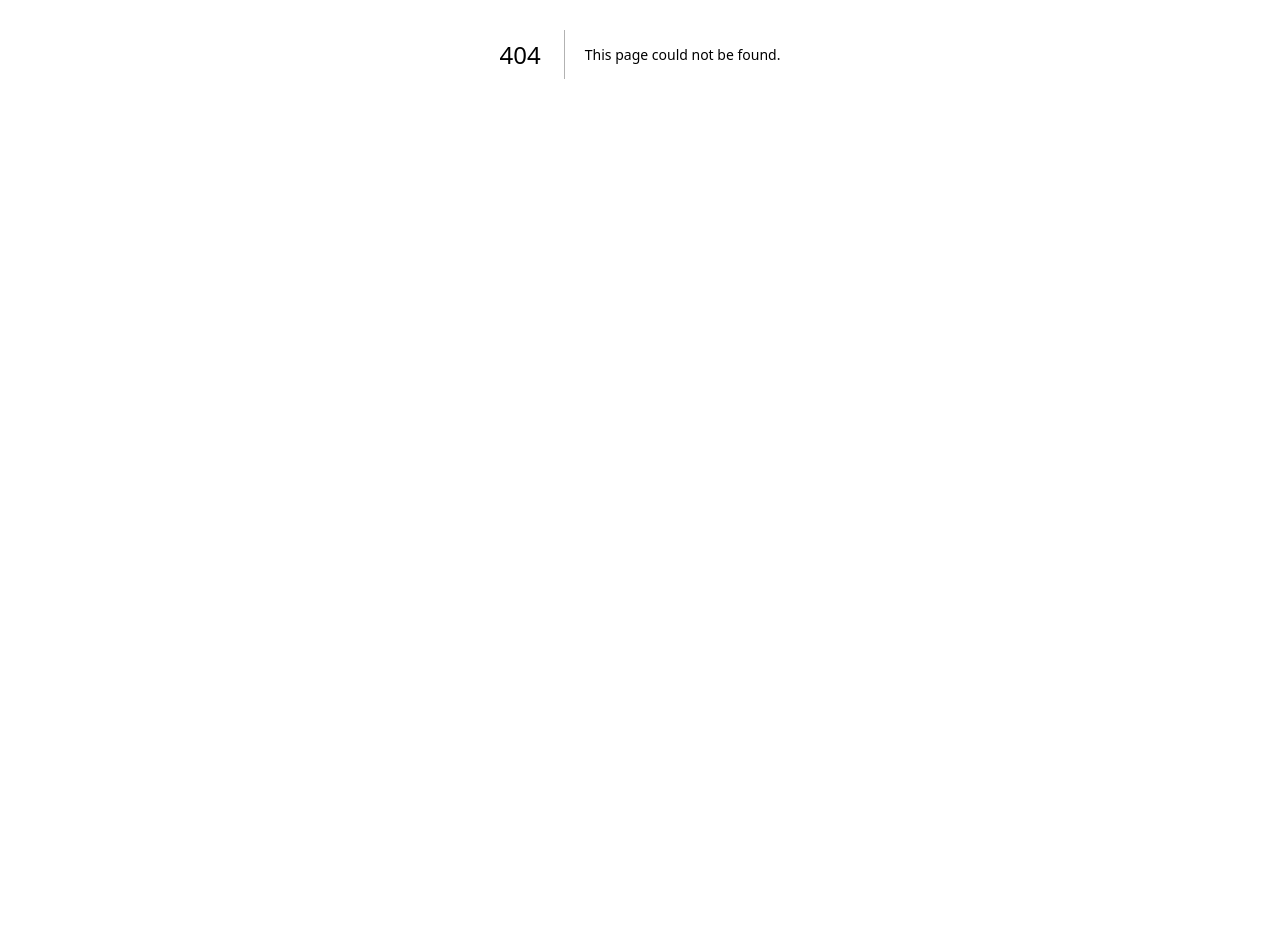
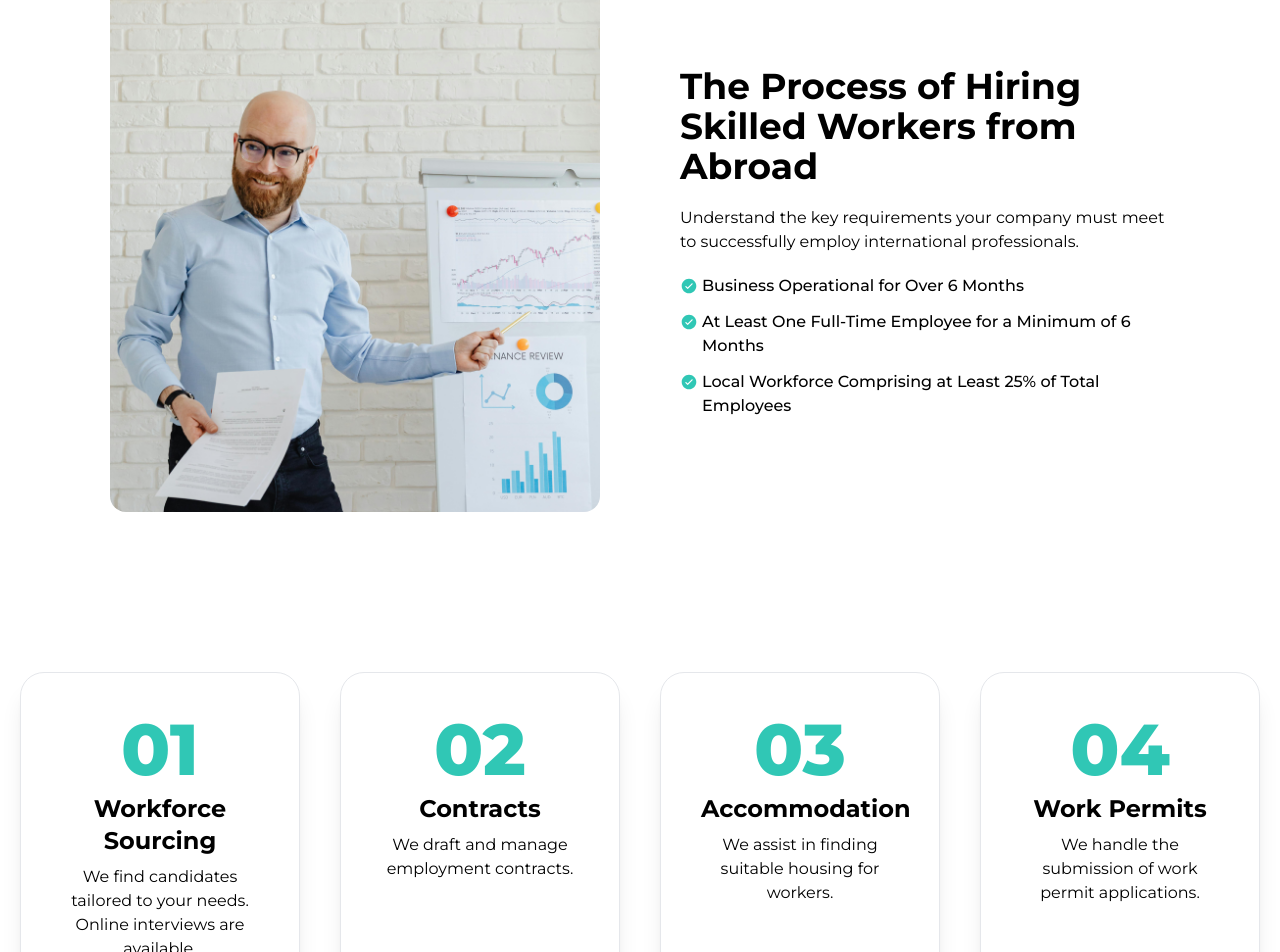
Before and after one commit to AbabilGroup/migrate-cloud, a Next.js app: page /how-to-hire-international-talent in a window 1280 px wide. Before the commit this address had no page. Shown: the part 346-1298 px from the top of the page. Before the commit the page ends 800 px from the top, so only its background shows below. Built offline with nearby package versions, Linux system fonts and the light colour scheme.

Commit message:
contact us page

```diff
--- a/src/app/(CommonLayout)/about-us/page.tsx
+++ b/src/app/(CommonLayout)/about-us/page.tsx
@@ -3,6 +3,11 @@ import HireAForeigner from "@/components/pages/about-us/HireAForeigner";
 import WhatDoWeOffer from "@/components/pages/about-us/WhatDoWeOffer";
 import WhoWeAre from "@/components/pages/about-us/WhoWeAre";
 import WhyChoose from "@/components/pages/about-us/WhyChoose";
+import { Metadata } from "next";
+
+export const metadata: Metadata = {
+  title: "MigrateCloud | About Us",
+};
 
 const AboutUsPage = () => {
   return (
--- a/src/app/(CommonLayout)/contact/page.tsx
+++ b/src/app/(CommonLayout)/contact/page.tsx
@@ -1,8 +1,17 @@
+import FAQ from "@/components/pages/homepage/FAQ";
+import GetInTouch from "@/components/pages/homepage/GetInTouch";
+import { Metadata } from "next";
+
+export const metadata: Metadata = {
+  title: "MigrateCloud | Contact",
+};
+
 const ContactPage = () => {
   return (
-    <div>
-      <h1>This is ContactPage component</h1>
-    </div>
+    <main>
+      <GetInTouch />
+      <FAQ />
+    </main>
   );
 };
 
--- a/src/app/(CommonLayout)/how-to-hire-a-foreigner/page.tsx
+++ /dev/null
@@ -1,9 +0,0 @@
-const HowToHireAForeignerPage = () => {
-  return (
-    <div>
-      <h1>This is HowToHireAForeignerPage component</h1>
-    </div>
-  );
-};
-
-export default HowToHireAForeignerPage;
--- /dev/null
+++ b/src/app/(CommonLayout)/how-to-hire-international-talent/page.tsx
@@ -0,0 +1,22 @@
+import FAQ from "@/components/pages/homepage/FAQ";
+import TypeOfEmployees from "@/components/pages/homepage/TypeOfEmployees";
+import ProcessSteps from "@/components/pages/how-to-hire-international-talent/ProcessSteps";
+import TheProcess from "@/components/pages/how-to-hire-international-talent/TheProcess";
+import { Metadata } from "next";
+
+export const metadata: Metadata = {
+  title: "MigrateCloud | How to hire international talent",
+};
+
+const HowToHireInternationalTalentPage = () => {
+  return (
+    <main>
+      <TheProcess />
+      <ProcessSteps />
+      <TypeOfEmployees />
+      <FAQ />
+    </main>
+  );
+};
+
+export default HowToHireInternationalTalentPage;
--- a/src/app/(CommonLayout)/page.tsx
+++ b/src/app/(CommonLayout)/page.tsx
@@ -8,6 +8,11 @@ import HowToHire from "@/components/pages/homepage/HowToHire";
 import TypeOfEmployees from "@/components/pages/homepage/TypeOfEmployees";
 import WhyChoose from "@/components/pages/homepage/WhyChoose";
 import WhyChooseUs from "@/components/pages/homepage/WhyChooseUs";
+import { Metadata } from "next";
+
+export const metadata: Metadata = {
+  title: "MigrateCloud | Simplify the process of hiring a global workforce.",
+};
 
 const HomePage = () => {
   return (
--- a/src/components/pages/about-us/HireAForeigner.tsx
+++ b/src/components/pages/about-us/HireAForeigner.tsx
@@ -1,4 +1,5 @@
 import { Button } from "@/components/ui/button";
+import Link from "next/link";
 
 const HireAForeigner = () => {
   return (
@@ -11,7 +12,9 @@ const HireAForeigner = () => {
           immigration process, ensuring a smooth and successful outcome.
         </p>
         <div className="flex items-center justify-center">
-          <Button>Contact us</Button>
+          <Link href="/contact">
+            <Button>Contact us</Button>
+          </Link>
         </div>
       </div>
     </section>
--- a/src/components/pages/homepage/FAQ.tsx
+++ b/src/components/pages/homepage/FAQ.tsx
@@ -6,9 +6,11 @@ import {
 } from "@/components/ui/accordion";
 import Image from "next/image";
 
+
+
 const FAQ = () => {
   return (
-    <section className="py-10">
+    <section className="py-20">
       <div className="container grid max-w-[1100px] grid-cols-1 items-center gap-20 lg:grid-cols-2">
         <div>
           <Image
--- a/src/components/pages/homepage/Hero.tsx
+++ b/src/components/pages/homepage/Hero.tsx
@@ -8,6 +8,7 @@ import {
 } from "@/components/ui/carousel";
 import Image from "next/image";
 import Autoplay from "embla-carousel-autoplay";
+import Link from "next/link";
 
 const Hero = () => {
   return (
@@ -22,10 +23,14 @@ const Hero = () => {
           to grow. From recruitment to onboarding, we handle it all.
         </p>
         <div className="space-x-2">
-          <Button>Contact us</Button>
-          <Button variant="outline" className="border-primary text-primary">
-            Explore Services
-          </Button>
+          <Link href="/contact">
+            <Button>Contact us</Button>
+          </Link>
+          <Link href="/services">
+            <Button variant="outline" className="border-primary text-primary">
+              Explore Services
+            </Button>
+          </Link>
         </div>
       </div>
       <div className="basis-full xl:basis-1/2">
--- a/src/components/pages/homepage/WhyChooseUs.tsx
+++ b/src/components/pages/homepage/WhyChooseUs.tsx
@@ -1,5 +1,6 @@
 import { Button } from "@/components/ui/button";
 import Image from "next/image";
+import Link from "next/link";
 import { IoIosCheckmarkCircle } from "react-icons/io";
 
 const WhyChooseUs = () => {
@@ -62,7 +63,9 @@ const WhyChooseUs = () => {
             </div>
 
             <div>
-              <Button className="bg-secondary">Contact us</Button>
+              <Link href="/contact">
+                <Button className="bg-secondary">Contact us</Button>
+              </Link>
             </div>
           </div>
           <div>
--- /dev/null
+++ b/src/components/pages/how-to-hire-international-talent/ProcessSteps.tsx
@@ -0,0 +1,68 @@
+const ProcessSteps = () => {
+  return (
+    <section className="py-20">
+      <div className="container">
+        <div className="flex flex-wrap items-center justify-center gap-10">
+          {/* card  */}
+          <div className="col-span-1 min-h-[350px] w-[280px] space-y-2 rounded-3xl border p-10 text-center shadow-xl">
+            <h2 className="text-7xl font-extrabold text-primary">01</h2>
+            <h3 className="text-2xl font-bold">Workforce Sourcing</h3>
+            <p>
+              We find candidates tailored to your needs. Online interviews are
+              available.
+            </p>
+          </div>
+          {/* card  */}
+          <div className="col-span-1 min-h-[350px] w-[280px] space-y-2 rounded-3xl border p-10 text-center shadow-xl">
+            <h2 className="text-7xl font-extrabold text-primary">02</h2>
+            <h3 className="text-2xl font-bold">Contracts</h3>
+            <p>We draft and manage employment contracts.</p>
+          </div>
+          {/* card  */}
+          <div className="col-span-1 min-h-[350px] w-[280px] space-y-2 rounded-3xl border p-10 text-center shadow-xl">
+            <h2 className="text-7xl font-extrabold text-primary">03</h2>
+            <h3 className="text-2xl font-bold">Accommodation</h3>
+            <p>We assist in finding suitable housing for workers.</p>
+          </div>
+          {/* card  */}
+          <div className="col-span-1 min-h-[350px] w-[280px] space-y-2 rounded-3xl border p-10 text-center shadow-xl">
+            <h2 className="text-7xl font-extrabold text-primary">04</h2>
+            <h3 className="text-2xl font-bold">Work Permits</h3>
+            <p>We handle the submission of work permit applications.</p>
+          </div>
+          {/* card  */}
+          <div className="col-span-1 min-h-[350px] w-[280px] space-y-2 rounded-3xl border p-10 text-center shadow-xl">
+            <h2 className="text-7xl font-extrabold text-primary">05</h2>
+            <h3 className="text-2xl font-bold">Visas</h3>
+            <p>We manage visa applications, which typically take 4-6 weeks.</p>
+          </div>
+          {/* card  */}
+          <div className="col-span-1 min-h-[350px] w-[280px] space-y-2 rounded-3xl border p-10 text-center shadow-xl">
+            <h2 className="text-7xl font-extrabold text-primary">06</h2>
+            <h3 className="text-2xl font-bold">Travel Arrangements</h3>
+            <p>We book flights and ensure workers arrive safely.</p>
+          </div>
+          {/* card  */}
+          <div className="col-span-1 min-h-[350px] w-[280px] space-y-2 rounded-3xl border p-10 text-center shadow-xl">
+            <h2 className="text-7xl font-extrabold text-primary">07</h2>
+            <h3 className="text-2xl font-bold">Documentation</h3>
+            <p>
+              We assist with ID cards, medical exams, and bank account setup.
+            </p>
+          </div>
+          {/* card  */}
+          <div className="col-span-1 min-h-[350px] w-[280px] space-y-2 rounded-3xl border p-10 text-center shadow-xl">
+            <h2 className="text-7xl font-extrabold text-primary">08</h2>
+            <h3 className="text-2xl font-bold">Satisfaction</h3>
+            <p>
+              Our goal is to ensure both employers and employees are satisfied.
+            </p>
+          </div>
+          {/* card  */}
+        </div>
+      </div>
+    </section>
+  );
+};
+
+export default ProcessSteps;
--- /dev/null
+++ b/src/components/pages/how-to-hire-international-talent/TheProcess.tsx
@@ -0,0 +1,68 @@
+import Image from "next/image";
+import { IoIosCheckmarkCircle } from "react-icons/io";
+
+const TheProcess = () => {
+  return (
+    <section className="py-20">
+      <div className="container max-w-[1100px]">
+        <h1 className="mb-20 text-center text-5xl font-bold">
+          Hire a foreigner
+        </h1>
+
+        <div className="flex flex-col lg:flex-row items-center justify-center gap-20">
+          <div className="basis-full lg:basis-1/2">
+            <Image
+              className="h-auto w-full rounded-2xl"
+              src="/images/the-process.png"
+              alt="The Process"
+              width={500}
+              height={550}
+            />
+          </div>
+          <div className="basis-full space-y-5 lg:basis-1/2">
+            <h2 className="text-4xl font-bold">
+              The Process of Hiring Skilled Workers from Abroad
+            </h2>
+            <p className="">
+              Understand the key requirements your company must meet to
+              successfully employ international professionals.
+            </p>
+
+            {/* lists */}
+            <div className="grid grid-cols-1 gap-y-3">
+              {/* list item  */}
+              <div className="flex items-start justify-start gap-1">
+                <div>
+                  <IoIosCheckmarkCircle className="text-lg text-primary mt-[3px]" />
+                </div>
+                <p className="font-medium">
+                  Business Operational for Over 6 Months
+                </p>
+              </div>
+              {/* list item  */}
+              <div className="flex items-start justify-start gap-1">
+                <div>
+                  <IoIosCheckmarkCircle className="text-lg text-primary mt-[3px]" />
+                </div>
+                <p className="font-medium">
+                  At Least One Full-Time Employee for a Minimum of 6 Months
+                </p>
+              </div>
+              {/* list item  */}
+              <div className="flex items-start justify-start gap-1">
+                <div>
+                  <IoIosCheckmarkCircle className="text-lg text-primary mt-[3px]" />
+                </div>
+                <p className="font-medium">
+                  Local Workforce Comprising at Least 25% of Total Employees
+                </p>
+              </div>
+            </div>
+          </div>
+        </div>
+      </div>
+    </section>
+  );
+};
+
+export default TheProcess;
```
Also changed, not shown: public/images/the-process.png (added).
